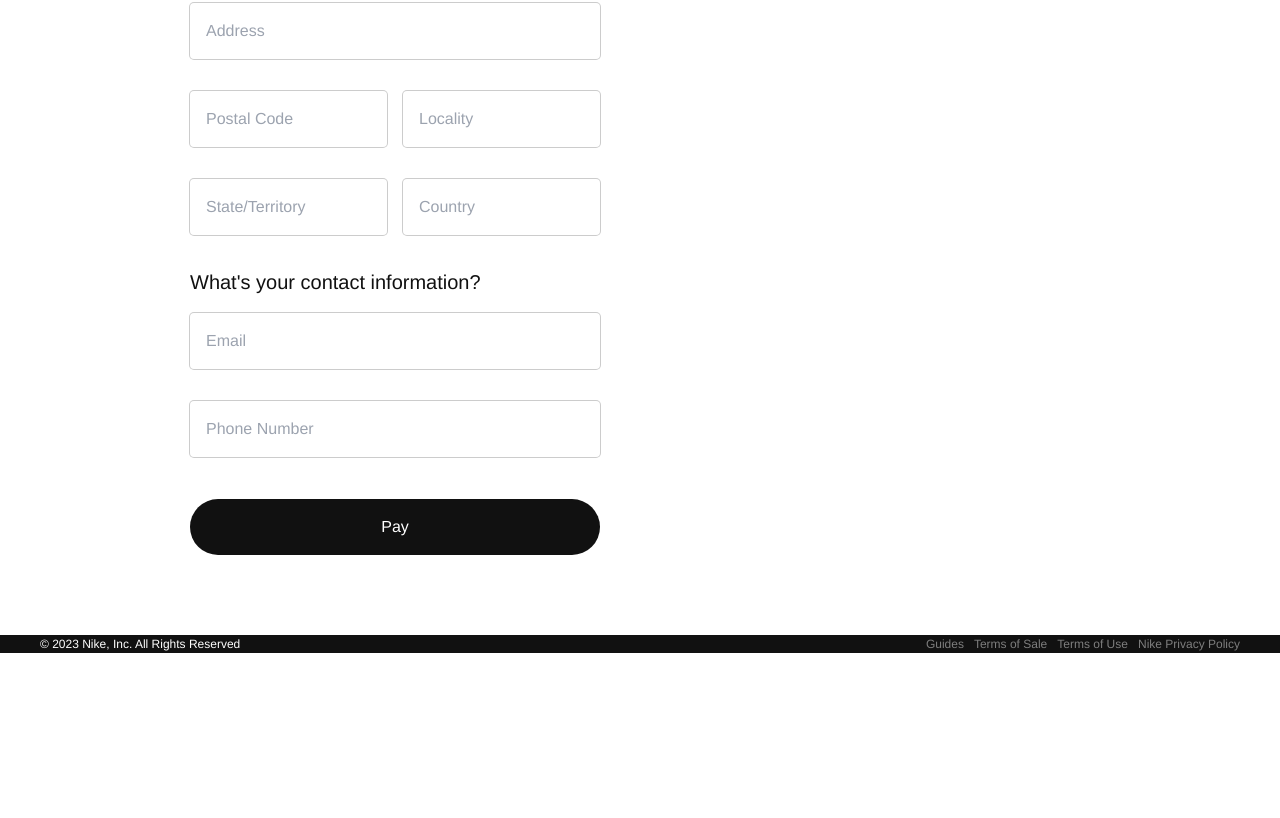
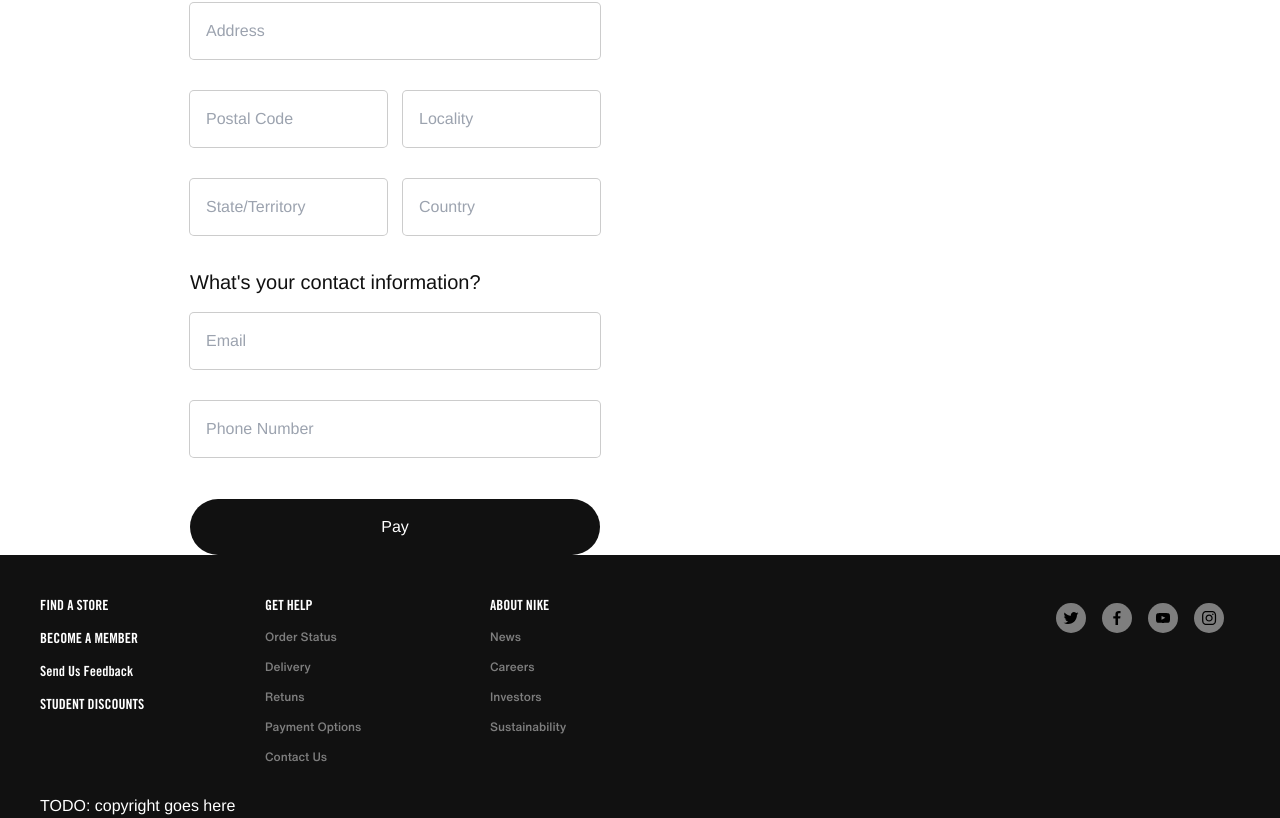
Before and after one commit to neemk/smart, a React (Vite) app: page /checkout in a window 1280 px wide. Shown: the part 369-1187 px from the top of the page. Before the commit the page ends 1022 px from the top, so only its background shows below. Built offline with nearby package versions, Linux system fonts and the light colour scheme.

Commit message:
created footer

```diff
--- a/src/components/Footer.jsx
+++ b/src/components/Footer.jsx
@@ -1,14 +1,73 @@
+import { SocialIcon } from "react-social-icons";
+import FooterAccordionCumList from "./FooterAccordionCumList";
+
+const iconProps = {
+  fgColor: "#000000",
+  bgColor: "#7e7e7e",
+  style: { height: 30, width: 30 },
+};
+
+const networks = ["twitter", "facebook", "youtube", "instagram"];
+
 export default function Footer() {
   return (
-    <footer className="footer">
-      <p>© 2023 Nike, Inc. All Rights Reserved</p>
-      <div>
-        <ul>
-          <li>Guides</li>
-          <li>Terms of Sale</li>
-          <li>Terms of Use</li>
-          <li>Nike Privacy Policy</li>
-        </ul>
+    <footer className="bg-[#111111] min-h-[200px]">
+      <div className="max-w-[1440px] mx-auto px-1.5 sm:px-5 md:px-10 pt-5 md:pt-10">
+        <div className="mb-4 grid grid-cols-4">
+          <div className="col-span-4 sm:col-span-3">
+            <div className="grid grid-cols-12">
+              <div className="col-span-12 sm:col-span-4 md:col-span-3 border-b border-[#323232] sm:border-none">
+                <FooterAccordionCumList>
+                  <ul className="text-white font-ntg text-[14px]">
+                    <li className="mb-3 uppercase">Find A Store</li>
+                    <li className="mb-3 uppercase">Become A Member</li>
+                    <li className="mb-3">Send Us Feedback</li>
+                    <li className="mb-3 uppercase">Student Discounts</li>
+                  </ul>
+                </FooterAccordionCumList>
+              </div>
+              <div className="col-span-12 sm:col-span-4 md:col-span-3">
+                <FooterAccordionCumList title="Get Help">
+                  <ul className="text-[#7e7e7e] font-hntm text-[12px]">
+                    <li className="mb-3 uppercase text-white font-ntg text-[14px] hidden sm:block">
+                      Get Help
+                    </li>
+                    <li className="mb-3">Order Status</li>
+                    <li className="mb-3">Delivery</li>
+                    <li className="mb-3">Retuns</li>
+                    <li className="mb-3">Payment Options</li>
+                    <li className="mb-3">Contact Us</li>
+                  </ul>
+                </FooterAccordionCumList>
+              </div>
+              <div className="col-span-12 sm:col-span-4 md:col-span-3">
+                <FooterAccordionCumList title="About Nike">
+                  <ul className="text-[#7e7e7e] font-hntm text-[12px]">
+                    <li className="mb-3 uppercase text-white font-ntg text-[14px] hidden sm:block">
+                      About Nike
+                    </li>
+                    <li className="mb-3">News</li>
+                    <li className="mb-3">Careers</li>
+                    <li className="mb-3">Investors</li>
+                    <li className="mb-3">Sustainability</li>
+                  </ul>
+                </FooterAccordionCumList>
+              </div>
+            </div>
+          </div>
+          <div className="col-span-4 sm:col-span-1 py-2 px-4">
+            <ul className="flex flex-wrap justify-start sm:justify-end">
+              {networks.map((network) => {
+                return (
+                  <li key={network} className="mr-4 sm:ml-2 sm:mr-0 md:ml-4">
+                    <SocialIcon network={network} {...iconProps} />
+                  </li>
+                );
+              })}
+            </ul>
+          </div>
+        </div>
+        <div className="text-white px-4 sm:p-0">TODO: copyright goes here</div>
       </div>
     </footer>
   );
--- /dev/null
+++ b/src/components/FooterAccordionCumList.jsx
@@ -0,0 +1,38 @@
+import { useState, useCallback } from "react";
+import { FaPlus, FaMinus } from "react-icons/fa";
+import useMediaQuery from "./useMediaQuery";
+
+const FooterAccordionCumList = ({ title, children }) => {
+  const [isOpen, setOpenState] = useState(false);
+
+  const toggle = () => {
+    setOpenState(!isOpen);
+  };
+
+  const isActive = useMediaQuery("(max-width: 640px)");
+
+  if (title) {
+    return (
+      <div className="p-4 sm:p-0">
+        <p className="block sm:hidden mb-6">
+          <button className="w-full text-left relative" onClick={toggle}>
+            <span className="mb-3 uppercase text-white font-ntg text-[14px]">
+              {title}
+            </span>
+            {!isOpen && (
+              <FaPlus className="text-white absolute top-1 right-0 text-xs" />
+            )}
+            {isOpen && (
+              <FaMinus className="text-white absolute top-1 right-0 text-xs" />
+            )}
+          </button>
+        </p>
+        {(isOpen || !isActive) && <div>{children}</div>}
+      </div>
+    );
+  } else {
+    return <div className="p-4 sm:p-0">{children}</div>;
+  }
+};
+
+export default FooterAccordionCumList;
```
